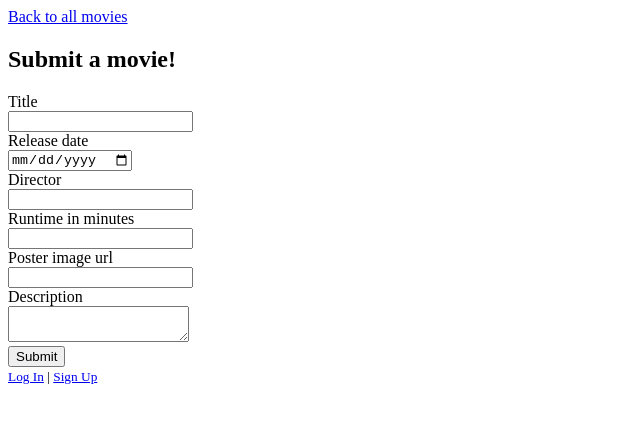
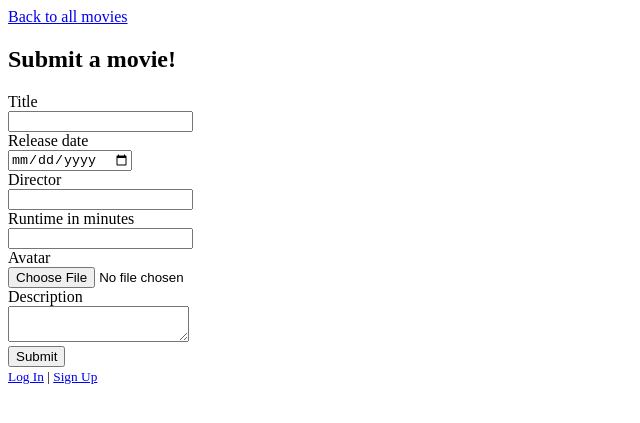
Before and after one commit to charmainetham/rottenmangoes, a Rails app: page /movies/new in a window 1280 px wide. Shown: the top 423 px of the page, without its empty margins (0-640 px from the left). Run offline with Rails 7, Linux system fonts and the light colour scheme; style sheets or scripts are compiled from the project's sources; some libraries are stand-ins or nearby versions.

Commit message:
created an upload button

```diff
--- a/app/controllers/movies_controller.rb
+++ b/app/controllers/movies_controller.rb
@@ -45,7 +45,7 @@ class MoviesController < ApplicationController
 
   def movie_params
     params.require(:movie).permit(
-      :title, :release_date, :director, :runtime_in_minutes, :poster_image_url, :description)
+      :title, :release_date, :director, :runtime_in_minutes, :poster_image_url, :description, :avatar)
   end
 
 end
--- a/app/controllers/users_controller.rb
+++ b/app/controllers/users_controller.rb
@@ -16,7 +16,7 @@ class UsersController < ApplicationController
 protected
 
   def user_params
-    params.require(:user).permit(:email, :firstname, :lastname, :password, :password_confirmation)
+    params.require(:user).permit(:email, :firstname, :lastname, :password, :password_confirmation, {avatars: []})
   end
 
 end
--- a/app/models/movie.rb
+++ b/app/models/movie.rb
@@ -4,9 +4,11 @@ class Movie < ActiveRecord::Base
   validates :director,presence: true
   validates :runtime_in_minutes, numericality: { only_integer: true }
   validates :description, presence: true
-  validates :poster_image_url, presence: true
+  #validates :poster_image_url, presence: true
   validates :release_date, presence: true
   validate :release_date_is_in_the_past
+
+  mount_uploader :avatar, AvatarUploader
 
   def review_average
     if reviews.size > 0
--- a/app/views/movies/_form.html.erb
+++ b/app/views/movies/_form.html.erb
@@ -1,4 +1,4 @@
-<%= form_for @movie do |f| %>
+<%= form_for @movie, html: {multipart:true} do |f| %>
   <% if @movie.errors.any? %>
     <div>
       <%= pluralize(@movie.errors.count, "error") %> prevented this movie from being submitted:
@@ -25,9 +25,13 @@
     <%= f.label :runtime_in_minutes %><br>
     <%= f.number_field :runtime_in_minutes %>
   </div>
-  <div>
+<!--   <div>
     <%= f.label :poster_image_url %><br>
     <%= f.text_field :poster_image_url %>
+  </div> -->
+   <div>
+    <%= f.label :avatar %><br>
+    <%= f.file_field :avatar %>
   </div>
   <div>
     <%= f.label :description %><br>
--- a/app/views/movies/index.html.erb
+++ b/app/views/movies/index.html.erb
@@ -2,7 +2,7 @@
 <%= link_to "Submit a movie!", new_movie_path %>
 <hr>
 <% @movies.each do |movie| %>
-  <%= link_to image_tag(movie.poster_image_url, height: '160', width: '260'), movie_path(movie) %>
+  <%= link_to image_tag(movie.avatar, height: '160', width: '260'), movie_path(movie) %>
   <h2><%=link_to movie.title, movie_path(movie) %></h2>
   <h3><%= formatted_date(movie.release_date) %></h3>
   <h4>Dir. <%= movie.director %> | <%= movie.runtime_in_minutes %>minutes</h4>
--- a/app/views/movies/show.html.erb
+++ b/app/views/movies/show.html.erb
@@ -1,6 +1,6 @@
 <%= link_to "Back to all movies", movies_path %><br/>
 <hr>
-<%= link_to image_tag(@movie.poster_image_url, height: '160', width: '260'), movie_path(@movie) %>
+<%= link_to image_tag(@movie.avatar, height: '160', width: '260'), movie_path(@movie) %>
 <h2><%= @movie.title %> (<%= link_to "edit", edit_movie_path(@movie) %>, <%= link_to "delete", movie_path(@movie), method: :delete, confirm: "You sure?" %>)</h2>
 <h3><%= formatted_date(@movie.release_date)%></h3>
 <h4>Dir. <%= @movie.director %> | <%= @movie.runtime_in_minutes %> minutes</h4>
--- /dev/null
+++ b/db/migrate/20160525171705_add_avatars_to_movies.rb
@@ -0,0 +1,5 @@
+class AddAvatarsToMovies < ActiveRecord::Migration
+  def change
+    add_column :movies, :avatar, :string
+  end
+end
```
Also changed, not shown: app/uploaders/avatar_uploader.rb (added, +51 -0 lines), Gemfile, Gemfile.lock, db/schema.rb, 4 other files.
